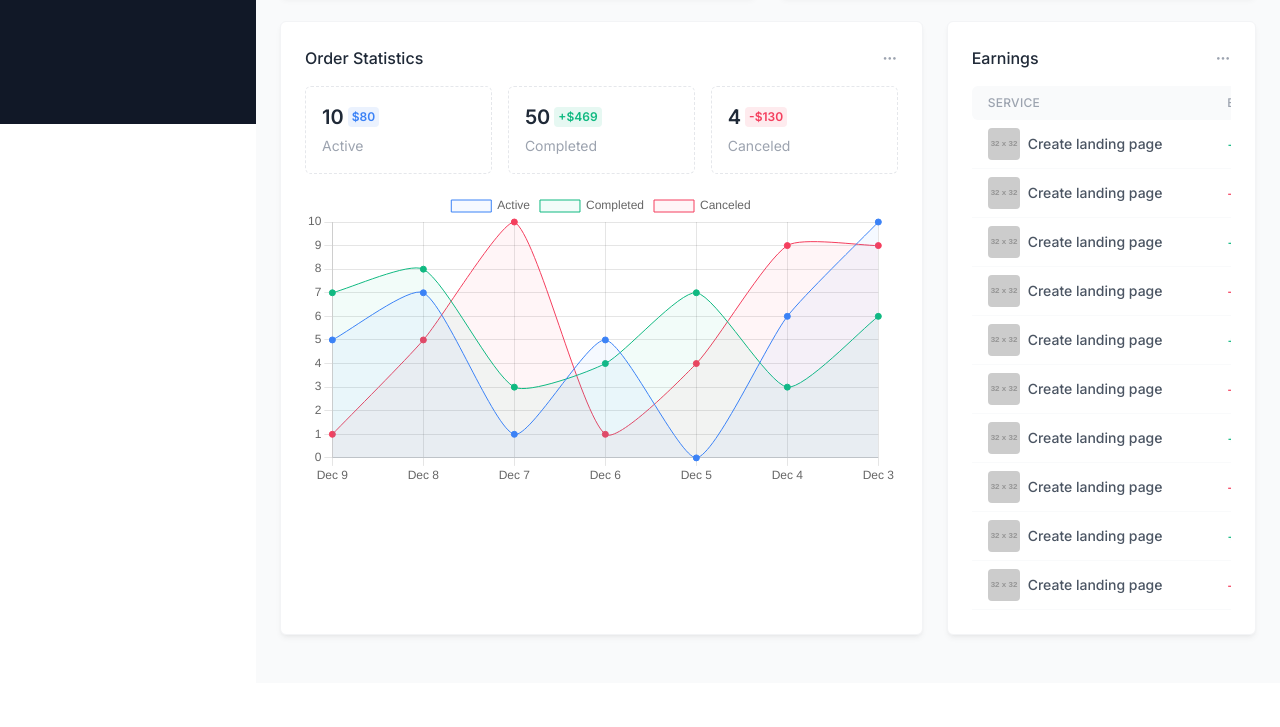
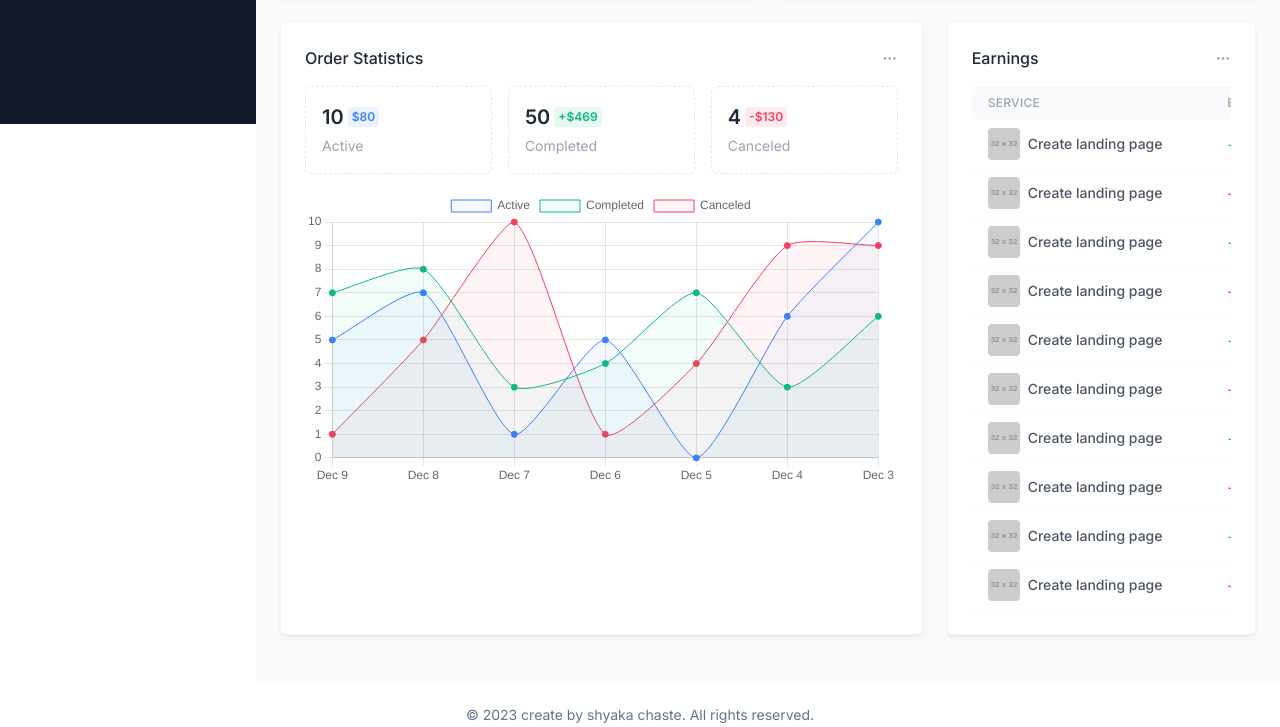
Before and after one commit to shyakachaste/Companyadmindashboard, a website: page index.html in a window 1280 px wide. Shown: the part 676-1403 px from the top of the page. Before the commit the page ends 1359 px from the top, so only its background shows below. Drawn offline with nearby package versions, Linux system fonts and the light colour scheme; placeholder pictures from the web are drawn by us.

Commit message:
footer
I changed footer

Co-Authored-By: Fajar Nur Wahid <64387801+fajarnurwahid@users.noreply.github.com>

```diff
--- a/index.html
+++ b/index.html
@@ -1112,6 +1112,11 @@
             </div>
         </div>
     </main>
+
+    <footer class="mx-auto w-full max-w-container px-4 sm:px-6 lg:px-8">
+            <p class="mt-5 text-center text-sm leading-6 text-slate-500">© 2023 create by shyaka chaste. All rights reserved.</p>
+
+    </footer>
     <!-- end: Main -->
 
     <script src="https://unpkg.com/@popperjs/core@2"></script>
```
Also changed, not shown: dist/css/style.css.
